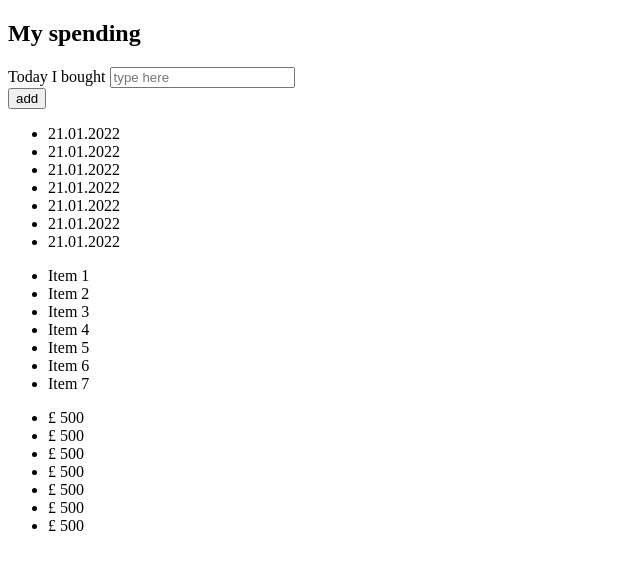
After one commit to StephenB92/team3-january-hackathon, a Django app: template templates/myspendlist.html in a window 1280 px wide. The commit adds this page. Shown: the top 570 px of the page, without its empty margins (0-640 px from the left). Run offline with Django 3.2, Linux system fonts and the light colour scheme; the template is opened without the code that fills it, so the values that code supplies are empty.

```diff
--- a/templates/base.html
+++ b/templates/base.html
@@ -7,6 +7,7 @@
             <meta charset="utf-8">
             <meta name="viewport" content="width=device-width, initial-scale=1, shrink-to-fit=no, maximum-scale=1, ">
             <meta name="description" content="">
+
         {% endblock meta %}
 
         {% block extra_meta %}
--- /dev/null
+++ b/templates/myspendlist.html
@@ -0,0 +1,61 @@
+<!DOCTYPE html>
+<html lang="en">
+<head>
+    <meta charset="UTF-8">
+    <meta http-equiv="X-UA-Compatible" content="IE=edge">
+    <meta name="viewport" content="width=device-width, initial-scale=1.0">
+    <title>Document</title>
+</head>
+<body>
+    <section>
+        <h2>My spending</h2>
+        <div>
+            <label for="spenditem">Today I bought</label>
+            <input type="text" name="TBC" id="spenditem" class="TBC" placeholder="type here"  required>
+        </div>
+
+        <div>
+            <button type="submit" class="TBC">add</button>
+
+        </div>
+
+        <div>
+            <ul>
+                <li>21.01.2022</li>
+                <li>21.01.2022</li>
+                <li>21.01.2022</li>
+                <li>21.01.2022</li>
+                <li>21.01.2022</li>
+                <li>21.01.2022</li>
+                <li>21.01.2022</li>
+            </ul>
+        </div>
+
+        <div>
+            <ul>
+                <li>Item 1</li>
+                <li>Item 2</li>
+                <li>Item 3</li>
+                <li>Item 4</li>
+                <li>Item 5</li>
+                <li>Item 6</li>
+                <li>Item 7</li>
+            </ul>
+        </div>
+
+        <div>
+            <ul>
+                <li>£ <span>500</span></li>
+                <li>£ <span>500</span></li>
+                <li>£ <span>500</span></li>
+                <li>£ <span>500</span></li>
+                <li>£ <span>500</span></li>
+                <li>£ <span>500</span></li>
+                <li>£ <span>500</span></li>
+            </ul>
+        </div>
+
+
+    </section>
+</body>
+</html>
```
Also changed, not shown: templates/mygoals.html (added, +22 -0 lines), templates/myspend.html (added, +78 -0 lines), README.md.
